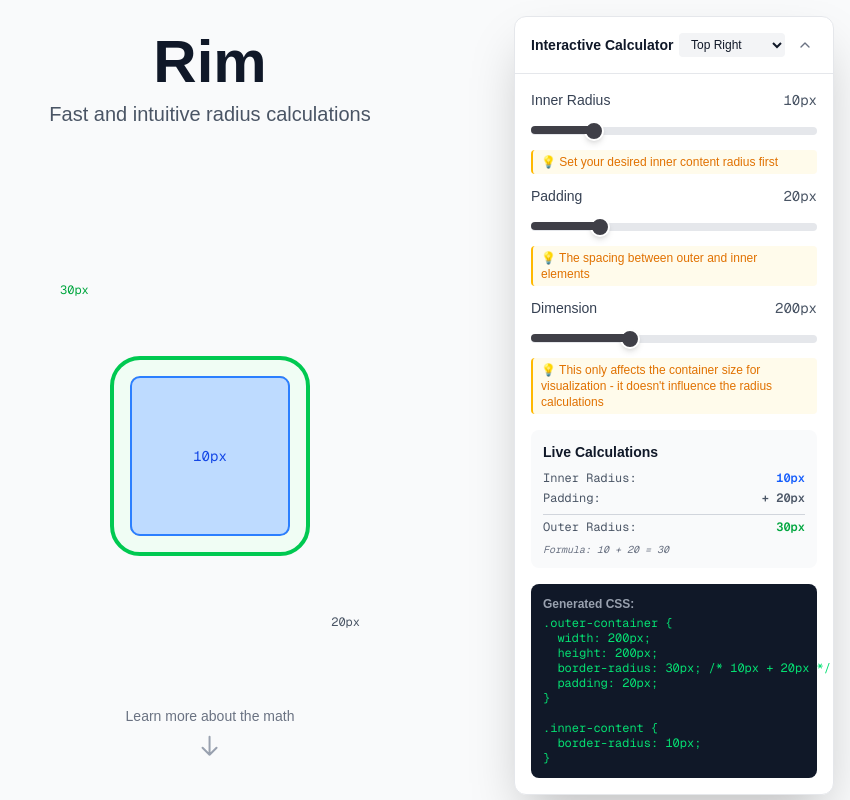
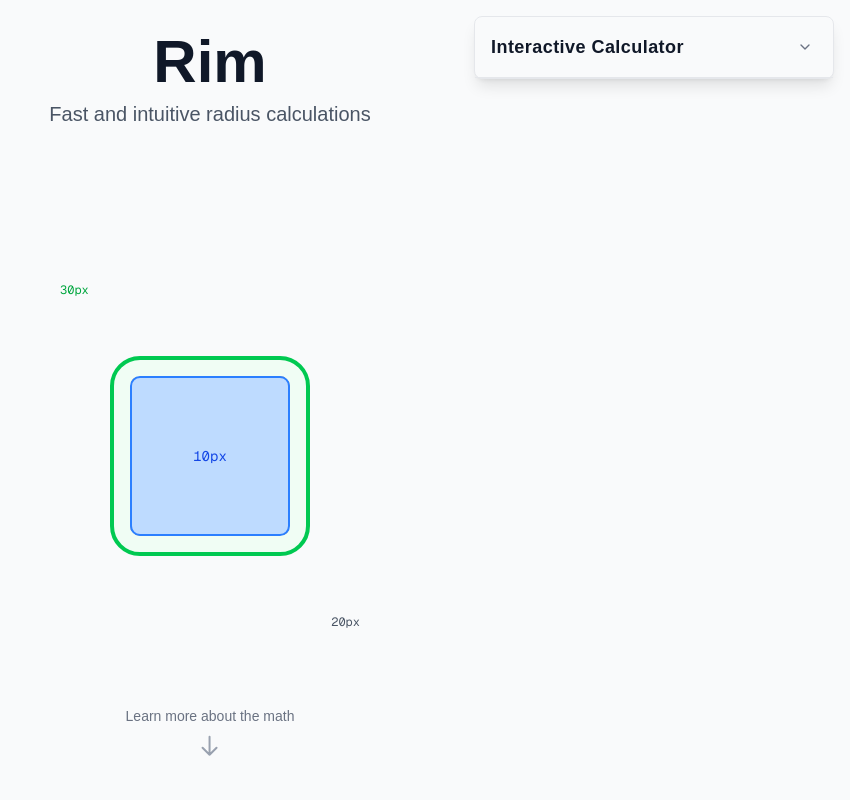
Before and after one commit to ahmadrafidev/rim, a Next.js app: page / in a window 1280 px wide. Shown: the top 800 px of the page, without its empty margins (430-1280 px from the left). Built offline with nearby package versions, Linux system fonts and the light colour scheme.

Commit message:
change slider color and fix the calculator position

```diff
--- a/components/radius-demo/floating-calculator-panel.tsx
+++ b/components/radius-demo/floating-calculator-panel.tsx
@@ -1,13 +1,12 @@
+import { useState } from 'react';
 import { ChevronDown, ChevronUp } from 'lucide-react';
 import { Slider } from '@/components/ui/slider';
-import type { FloatingCalculatorPanelProps, PanelPosition } from '@/types';
+import type { FloatingCalculatorPanelProps } from '@/types';
 
 /**
  * Floating Interactive Calculator Panel
  */
 export function FloatingCalculatorPanel({
-  position,
-  onPositionChange,
   borderRadius,
   innerRadius,
   setInnerRadius,
@@ -15,44 +14,18 @@ export function FloatingCalculatorPanel({
   setPadding,
   dimension,
   setDimension,
-  maxPadding,
-  isCollapsed,
-  setIsCollapsed
+  maxPadding
 }: FloatingCalculatorPanelProps) {
-  const getPositionClasses = () => {
-    switch (position) {
-      case 'top-left':
-        return 'top-4 left-4';
-      case 'top-right':
-        return 'top-4 right-4';
-      case 'bottom-left':
-        return 'bottom-4 left-4';
-      case 'bottom-right':
-        return 'bottom-4 right-4';
-      default:
-        return 'bottom-4 right-4';
-    }
-  };
+  const [isCollapsed, setIsCollapsed] = useState(true);
 
   return (
-    <div className={`fixed ${getPositionClasses()} z-50 w-80 bg-white dark:bg-gray-800 rounded-xl shadow-2xl border border-gray-200 dark:border-gray-700`}>
+    <div className="fixed bottom-4 left-4 right-4 md:top-4 md:right-4 md:left-auto md:bottom-auto z-50 w-auto md:w-90 bg-gray-50 dark:bg-gray-800 rounded-lg shadow-lg border border-gray-200 dark:border-gray-700">
       {/* Header */}
       <div className="flex items-center justify-between p-4 border-b border-gray-200 dark:border-gray-700">
-        <h3 className="text-sm font-semibold text-gray-900 dark:text-white">
+        <h3 className="text-base md:text-lg font-semibold tracking-wide text-gray-900 dark:text-white">
           Interactive Calculator
         </h3>
         <div className="flex items-center gap-2">
-          {/* Position selector */}
-          <select
-            value={position}
-            onChange={(e) => onPositionChange(e.target.value as PanelPosition)}
-            className="text-xs bg-gray-100 dark:bg-gray-700 border-0 rounded px-2 py-1 text-gray-900 dark:text-gray-100"
-          >
-            <option value="top-left">Top Left</option>
-            <option value="top-right">Top Right</option>
-            <option value="bottom-left">Bottom Left</option>
-            <option value="bottom-right">Bottom Right</option>
-          </select>
           {/* Collapse button */}
           <button
             onClick={() => setIsCollapsed(!isCollapsed)}
@@ -64,7 +37,13 @@ export function FloatingCalculatorPanel({
       </div>
 
       {/* Content */}
-      {!isCollapsed && (
+      <div
+        className={`overflow-hidden transition-all duration-300 ease-out ${
+          isCollapsed
+            ? 'max-h-0 opacity-0 transform scale-y-95'
+            : 'max-h-[800px] opacity-100 transform scale-y-100'
+        }`}
+      >
         <div className="p-4 space-y-4">
           {/* Controls */}
           <div className="space-y-3">
@@ -123,7 +102,7 @@ export function FloatingCalculatorPanel({
           {/* CSS Code Output */}
           <div className="p-3 bg-gray-900 dark:bg-gray-800 rounded-lg text-xs">
             <div className="text-gray-400 mb-1 font-semibold">Generated CSS:</div>
-            <pre className="text-green-400 font-mono text-xs leading-tight">
+            <pre className="text-green-400 font-mono text-xs leading-tight overflow-x-auto">
 {`.outer-container {
   width: ${dimension}px;
   height: ${dimension}px;
@@ -137,7 +116,7 @@ export function FloatingCalculatorPanel({
             </pre>
           </div>
         </div>
-      )}
+      </div>
     </div>
   );
 }
--- a/components/ui/slider.tsx
+++ b/components/ui/slider.tsx
@@ -1,8 +1,5 @@
 import type { SliderProps } from '@/types';
 
-/**
- * Custom slider component for consistent styling
- */
 export function Slider({
   label,
   value,
--- a/types/index.ts
+++ b/types/index.ts
@@ -1,5 +1,3 @@
-export type PanelPosition = 'top-left' | 'top-right' | 'bottom-left' | 'bottom-right';
-
 export interface SliderProps {
   label: string;
   value: number;
@@ -19,8 +17,6 @@ export interface RadiusDemoProps {
 }
 
 export interface FloatingCalculatorPanelProps {
-  position: PanelPosition;
-  onPositionChange: (position: PanelPosition) => void;
   borderRadius: number;
   innerRadius: number;
   setInnerRadius: (value: number) => void;
```
